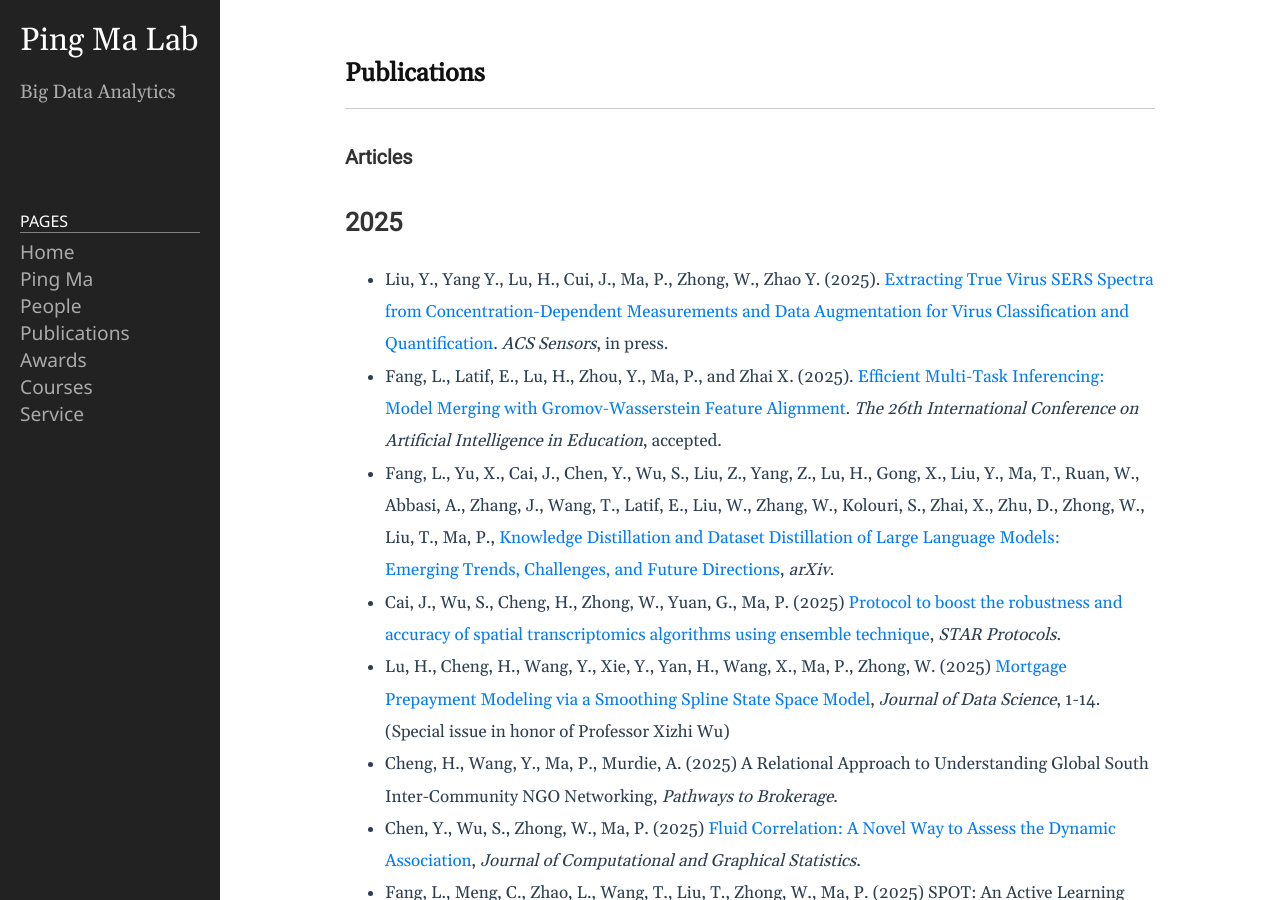
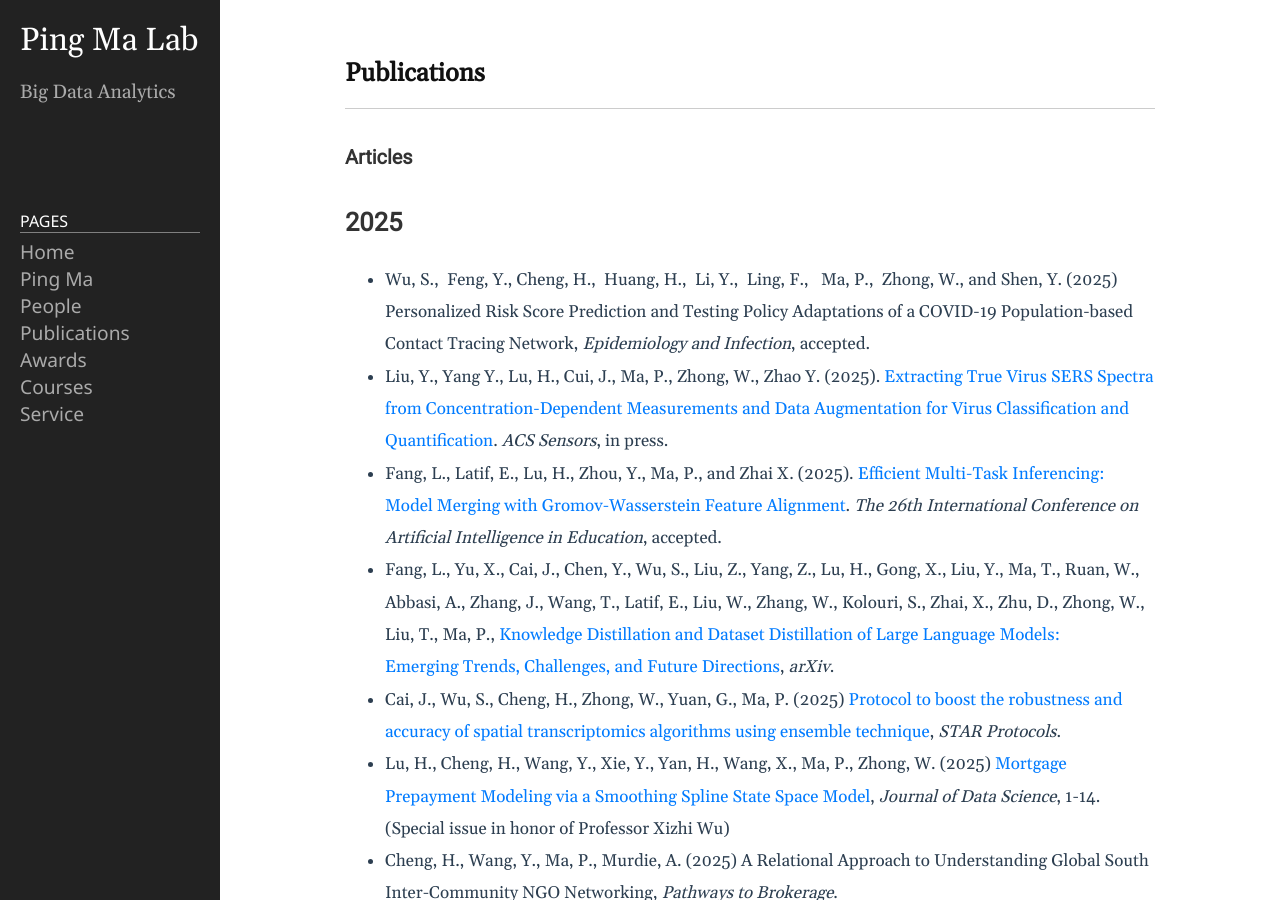
Before and after one commit to BDALpingio/BDALpingio.github.io, a Jekyll site: the page built from 3_publications.md, in a window 1280 px wide and 900 px high. Built offline with Jekyll 4.4.1, drawn with Linux system fonts in a browser that asks for light colours.

Commit message:
Update 3_publications.md

```diff
--- a/3_publications.md
+++ b/3_publications.md
@@ -8,6 +8,7 @@ permalink: /3_publications/
 
 
 ## 2025
+- Wu, S.,  Feng, Y., Cheng, H.,  Huang, H.,  Li, Y.,  Ling, F.,   Ma, P.,  Zhong, W., and Shen, Y. (2025) Personalized Risk Score Prediction and Testing Policy Adaptations of a COVID-19 Population-based Contact Tracing Network, _Epidemiology and Infection_, accepted.
 - Liu, Y., Yang Y., Lu, H., Cui, J., Ma, P., Zhong, W., Zhao Y. (2025). [Extracting True Virus SERS Spectra from Concentration-Dependent Measurements and Data Augmentation for Virus Classification and Quantification](https://pubs.acs.org/doi/10.1021/acssensors.4c03397). _ACS Sensors_, in press.
 - Fang, L., Latif, E., Lu, H., Zhou, Y., Ma, P., and Zhai X. (2025). [Efficient Multi-Task Inferencing: Model Merging with Gromov-Wasserstein Feature Alignment](https://arxiv.org/pdf/2503.09774?). _The 26th International Conference on Artificial Intelligence in Education_, accepted.
 - Fang, L., Yu, X., Cai, J., Chen, Y., Wu, S., Liu, Z., Yang, Z., Lu, H., Gong, X., Liu, Y., Ma, T., Ruan, W., Abbasi, A., Zhang, J., Wang, T., Latif, E., Liu, W., Zhang, W., Kolouri, S., Zhai, X., Zhu, D., Zhong, W., Liu, T., Ma, P., [Knowledge Distillation and Dataset Distillation of Large Language Models: Emerging Trends, Challenges, and Future Directions](https://arxiv.org/abs/2504.14772), _arXiv_.
```
